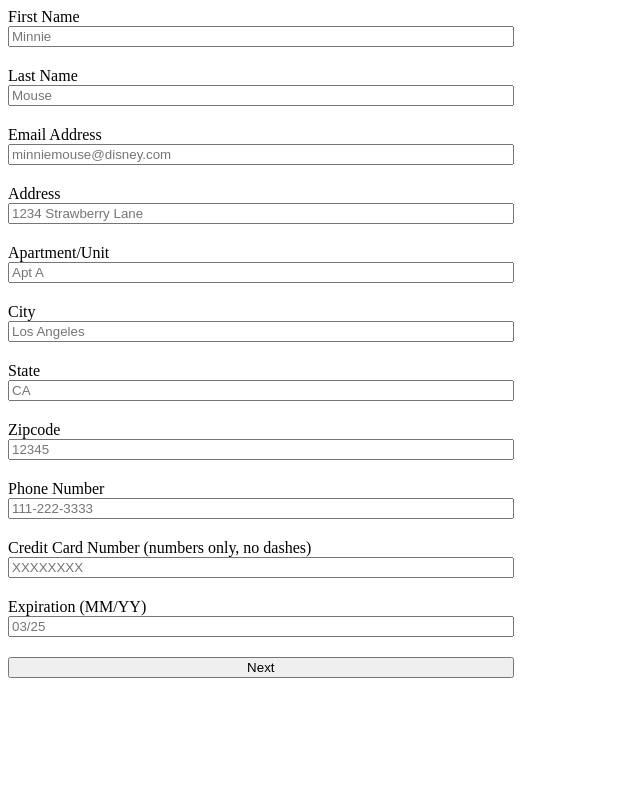
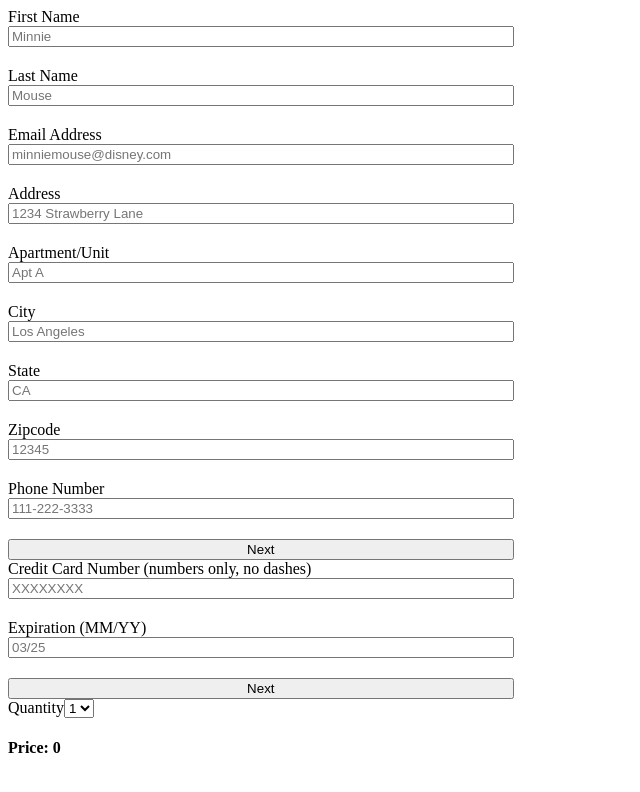
Before and after one commit to jessiheger/take-home-challenge, a React (Create React App) app: page / in a window 1280 px wide. Shown: the top 792 px of the page, without its empty margins (0-640 px from the left). Built offline with nearby package versions, Linux system fonts and the light colour scheme.

Commit message:
add quantity and price calculator

```diff
--- a/src/app/App.js
+++ b/src/app/App.js
@@ -1,10 +1,12 @@
 import React from 'react';
-import { ContactForm } from '../components';
+import { BillingForm, ContactForm, Quantity } from '../components';
 
 function App() {
   return (
     <div>
-    <ContactForm />
+      <ContactForm />
+      <BillingForm />
+      <Quantity />
     </div>
   );
 }
--- a/src/components/form.jsx
+++ b/src/components/form.jsx
@@ -45,7 +45,18 @@ export const ContactForm = () => {
           ></CustomInput>
         )
       })}
-      {BillingFields.map(field => {
+      <button type="submit">Next</button>
+    </form>
+  );
+};
+
+export const BillingForm = () => {
+  const { handleSubmit, register, errors } = useForm();
+  const onSubmit = values => console.log(values);
+
+  return (
+  <form onSubmit={handleSubmit(onSubmit)} style={{display: 'flex', flexDirection: 'column', width: '40%'}}>
+    {BillingFields.map(field => {
         return (
           <CustomInput
             label={field.label}
@@ -58,6 +69,5 @@ export const ContactForm = () => {
         )
       })}
       <button type="submit">Next</button>
-    </form>
-  );
-};
+  </form>
+  )}
--- a/src/components/index.js
+++ b/src/components/index.js
@@ -1,2 +1,3 @@
 // every component I create will be exported heree
-export { ContactForm } from './form';
+export { BillingForm, ContactForm } from './form';
+export { Quantity } from './quantity';
--- /dev/null
+++ b/src/components/quantity.jsx
@@ -0,0 +1,28 @@
+import React, { useState, useEffect } from 'react';
+
+export const Quantity = () => {
+    const [quantity, setQuantity ] = useState(0);
+    const [price, setPrice ] = useState(0);
+
+    useEffect(() => {
+            setPrice(100 * quantity);
+    }, [quantity]);
+
+
+    const onChange = (val) => {
+        setQuantity(val);
+    }
+
+    return (
+        <div>
+            <label>Quantity</label>
+            <select name="quantity" onChange={(e) => onChange(e.target.value)}>
+                <option value={1}>1</option>
+                <option value={2}>2</option>
+                <option value={3}>3</option>
+            </select>
+
+            <h4>Price: {price || 0} </h4>
+        </div>
+    )
+}
```
